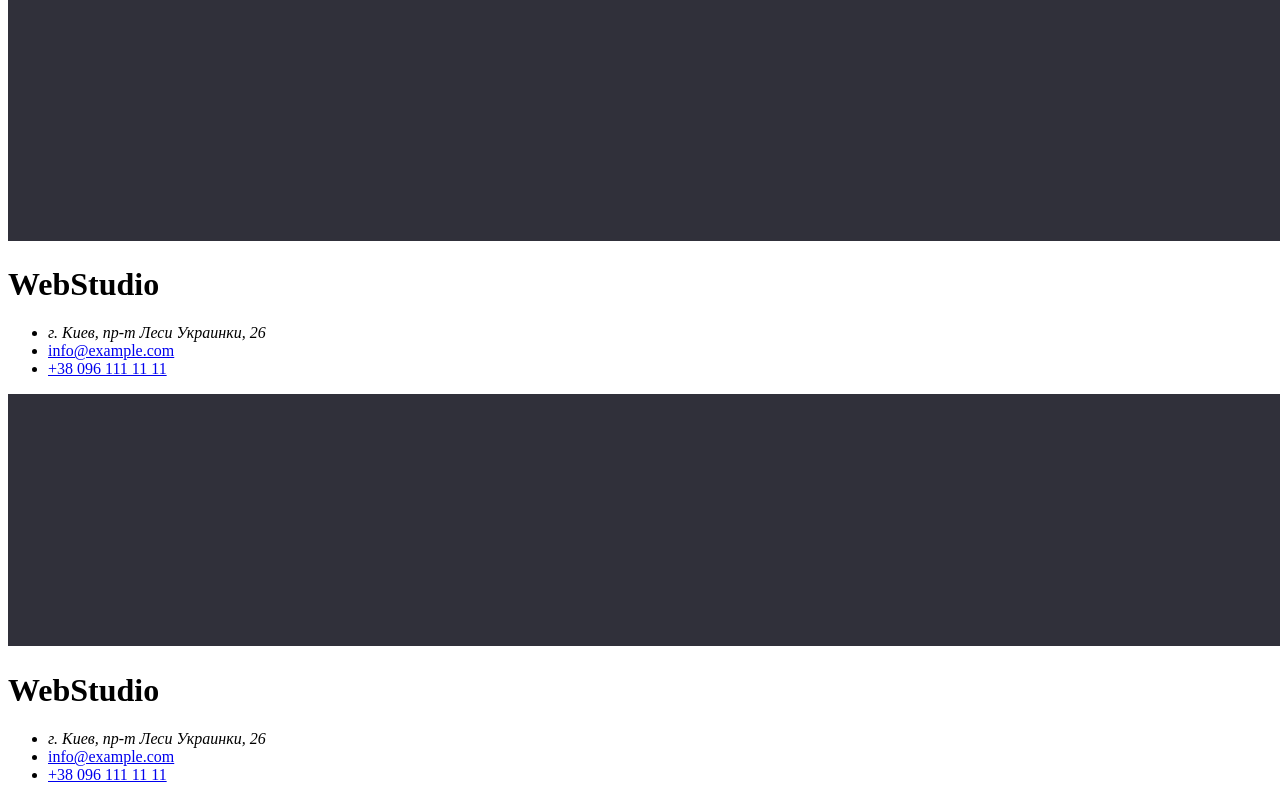
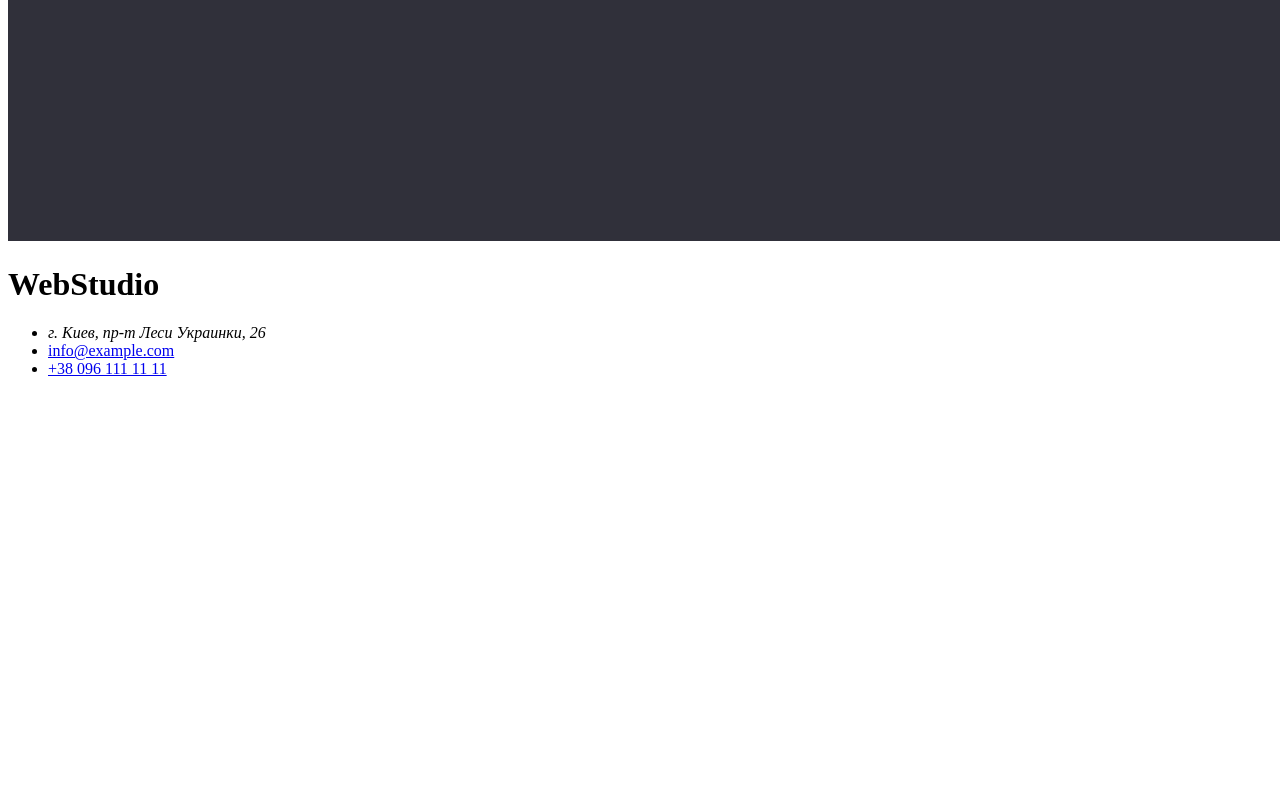
Before and after one commit to alarvt/goit-markup-hw-01, a plain HTML site: page index.html in a window 1280 px wide. Shown: the part 3740-4540 px from the top of the page. After the commit the page ends 4134 px from the top, so only its background shows below. Drawn offline with Linux system fonts and the light colour scheme.

Commit message:
Третье

```diff
--- a/index.html
+++ b/index.html
@@ -101,14 +101,6 @@
             <li><a href="+380991111111">+38 096 111 11 11</a></li>
         </ul>
     </footer>
-    <footer>
-        <img src="img/Footer-bg.jpg" alt="" width="1600">
-        <h1>WebStudio</h1>
-        <ul>
-            <li><address>г. Киев, пр-т Леси Украинки, 26</address></li>
-            <li><a href="info@example.com">info@example.com</a></li>
-            <li><a href="+380991111111">+38 096 111 11 11</a></li>
-        </ul>
-    </footer>
+
 </body>
 </html>
```
